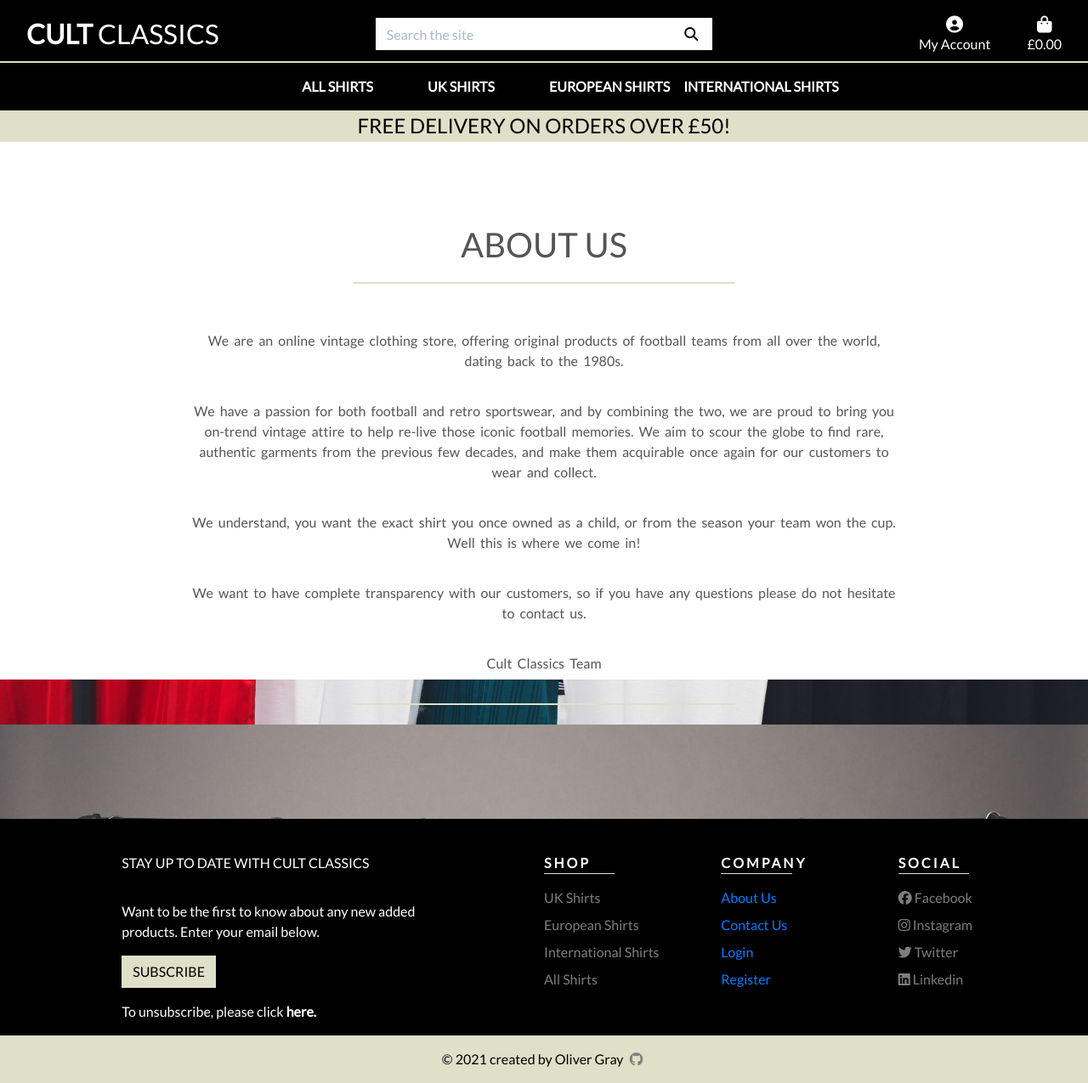
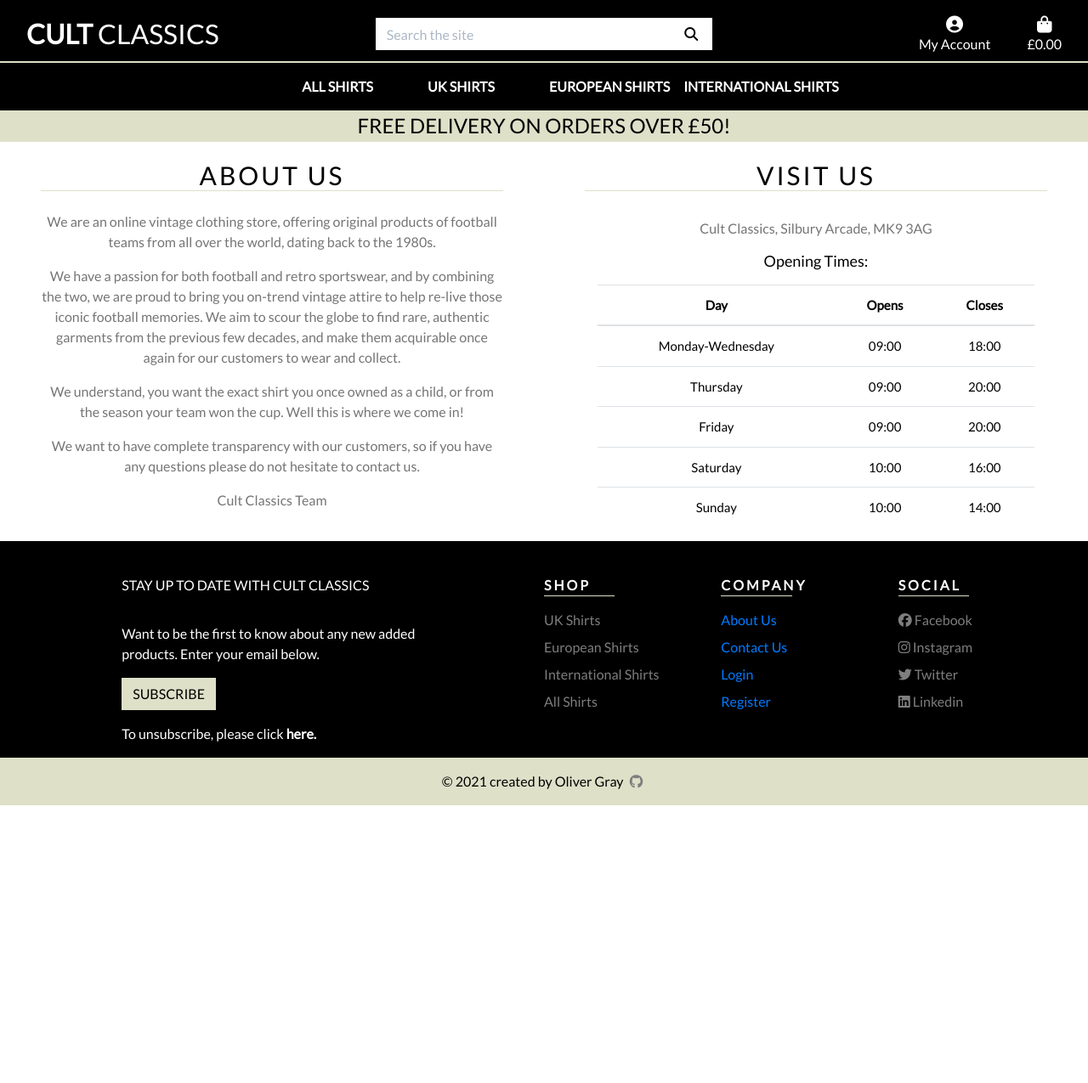
Before and after one commit to OliverGray03/cult_classics, a Django app: page /about_us/ in a window 1280 px wide. Shown: the whole page at 85% size. After the commit the page ends 948 px from the top, so only its background shows below. Run offline with Django 3.2, Linux system fonts and the light colour scheme; some libraries are stand-ins or nearby versions.

Commit message:
Added opening time content to about us page and restyled

```diff
--- a/contact/views.py
+++ b/contact/views.py
@@ -19,7 +19,7 @@ def contact(request):
             messages.success(
                 request,
                 f'Thanks {name}! {subject} has been sent to the \
-                    Tarmachan team.'
+                    Cult Classics team.'
             )
             # Email confirmation of contact message
             data = form.save()
--- a/home/templates/home/about_us.html
+++ b/home/templates/home/about_us.html
@@ -12,17 +12,11 @@
 {% block content %}
 <div class="overlay"></div>
 
-<div class="container-fluid about-us">
-    <div class="col-12">
+<div class="container-fluid">
     <div class="row">
-            <div class="col-12">
-                <h1 class="title-text text-uppercase text-center">About Us</h1>
-                <hr class="hr-small">
-            </div>
-        </div>
-        <div class="row content-text">
-            <div class="col-12">
-                <p>
+        <div class="col-12 col-md-6 mt-4 px-5 text-center">
+            <h1 class="text-uppercase about-us-heading">About us</h1>
+            <p class="mt-4">
                 We are an online vintage clothing store, offering original products of football teams from all over
                 the
                 world,
@@ -49,10 +43,58 @@
                 hesitate to
                 contact us.
             </p>
-                <p>
+            <p class="mb-2">
                 Cult Classics Team
             </p>
-                <hr class="hr-small">
+        </div>
+        <div class="col-12 col-md-6 mt-4 px-5 text-center">
+            <h1 class="text-uppercase text-center about-us-heading">Visit us</h1>
+            <address class="mt-1">
+                <br>
+                Cult Classics,
+                Silbury Arcade,
+                MK9 3AG
+                <br>
+            </address>
+            <div class="col-12 text-center">
+                <h5 class="mb-3 about-us-sub-heading">Opening Times:</h5>
+                <table class='table'>
+                    <thead>
+                        <tr>
+                            <th>Day</th>
+                            <th>Opens</th>
+                            <th>Closes</th>
+                        </tr>
+                    </thead>
+                    <tbody>
+                        <tr>
+                            <td>Monday-Wednesday</td>
+                            <td>09:00</td>
+                            <td>18:00</td>
+                        </tr>
+                        <tr>
+                            <td>Thursday</td>
+                            <td>09:00</td>
+                            <td>20:00</td>
+                        </tr>
+                        <tr>
+                            <td>Friday</td>
+                            <td>09:00</td>
+                            <td>20:00</td>
+                        </tr>
+                        <tr>
+                            <td>Saturday</td>
+                            <td>10:00</td>
+                            <td>16:00</td>
+                        </tr>
+                        <tr>
+                            <td>Sunday</td>
+                            <td>10:00</td>
+                            <td>14:00</td>
+                        </tr>
+                    </tbody>
+                </table>
+            </div>
         </div>
     </div>
 </div>
--- a/static/css/base.css
+++ b/static/css/base.css
@@ -9,7 +9,7 @@ body {
     display: flex;
     flex-direction: column;
     justify-content: space-between;
-    color: #555;
+    color: #757575;
     font-family: 'Lato';
 }
 
@@ -150,11 +150,6 @@ a.category-badge>span.badge:hover {
 
 .social {
     color: #7E7E7E;
-}
-
-.about-us {
-    min-height: 800px;
-    width: 75%;
 }
 
 .title-text {
@@ -411,3 +406,24 @@ input[name='q']::placeholder {
 .card-footer p {
     color: #7E7E7E;
 }
+
+
+/*About us*/
+.about-us-heading {
+    font-size: 30px;
+    color: #000;
+    letter-spacing: 3px;
+    border-bottom: 1px solid #DEE0C8;
+}
+
+.about-us-sub-heading {
+    color: #000;
+    font-size: 18px;
+}
+
+.table {
+    width: 100%;
+    margin-bottom: 1rem;
+    color: #000;
+    font-size: 15px;
+}
```
Also changed, not shown: db.sqlite3. Lines whose indentation alone changed are shown as unchanged.
